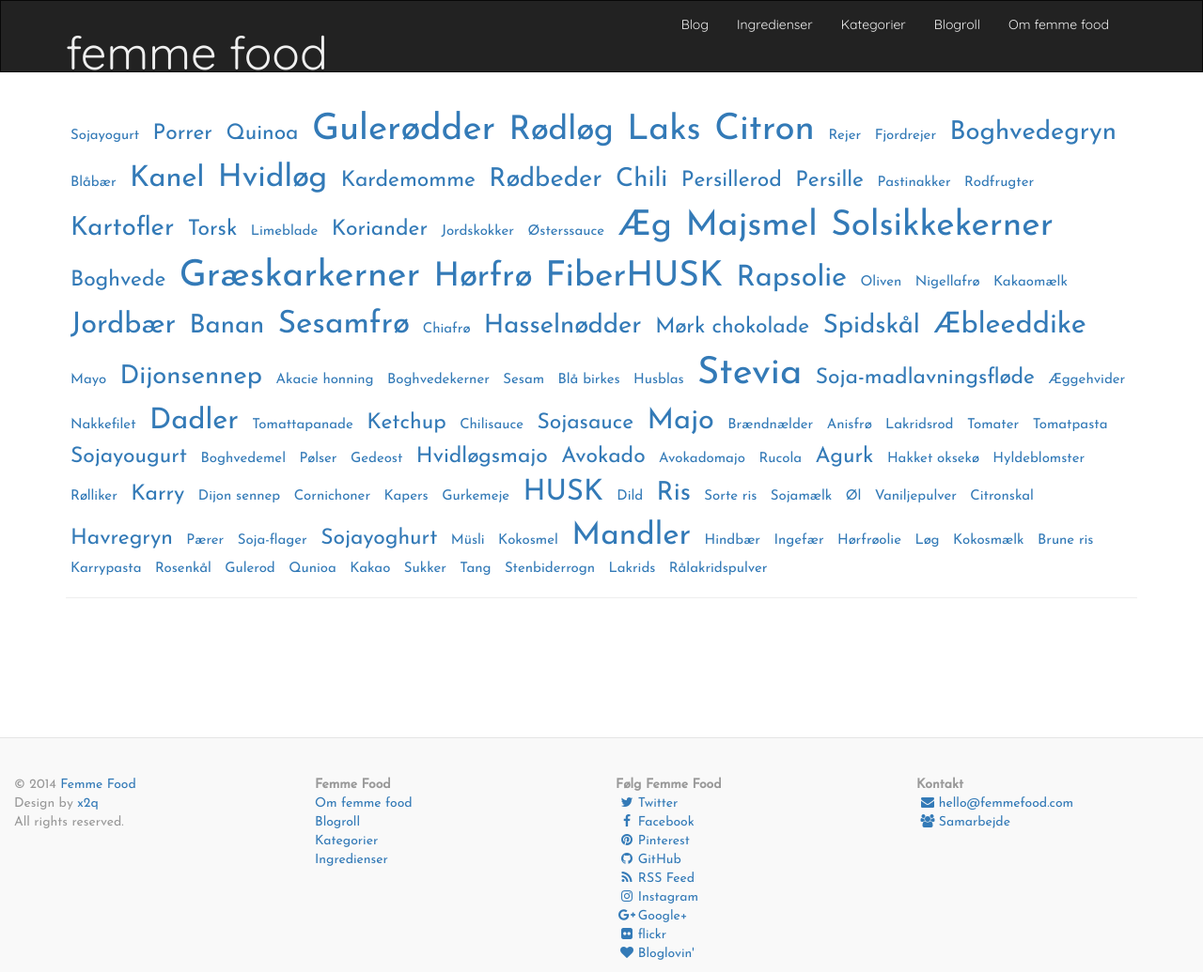
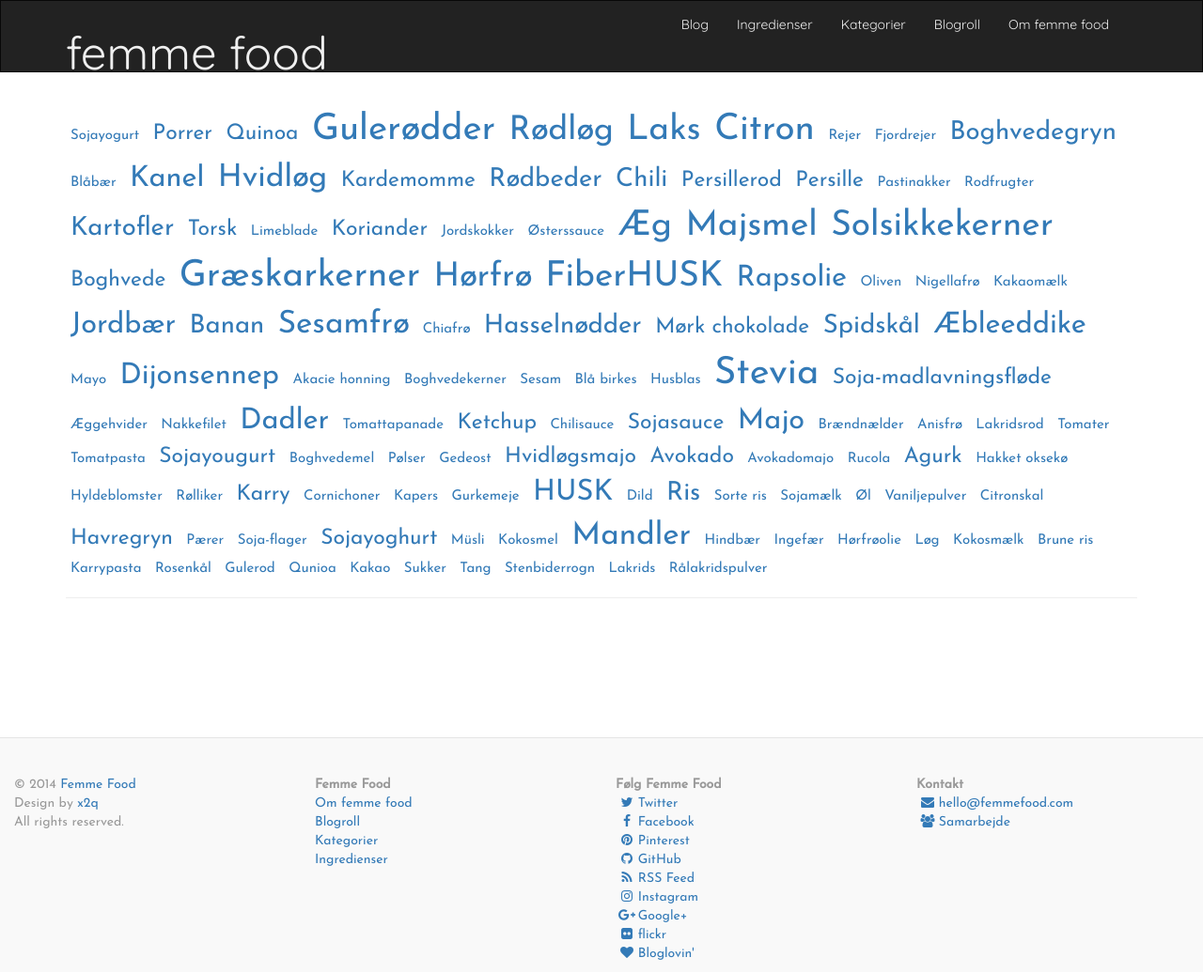
Before and after one commit to femmefood/femmefood.com, a Jekyll site: the page built from ingredienser/index.html, in a window 1280 px wide. Shown: the whole page at 94% size. Built offline with Jekyll 4.4.1, drawn with Linux system fonts in a browser that asks for light colours; nearby versions of some CDN libraries; Markdown is read by kramdown in place of the engine named in the settings.

Commit message:
Added correction

```diff
--- a/_posts/2013-07-28-basic-2-hjemmelavet-remoulade.md
+++ b/_posts/2013-07-28-basic-2-hjemmelavet-remoulade.md
@@ -8,7 +8,7 @@ tags:
 - Karry
 - Majo
 - Rødløg
-- Dijon sennep
+- Dijonsennep
 - Cornichoner
 - Kapers
 - Gurkemeje
```
